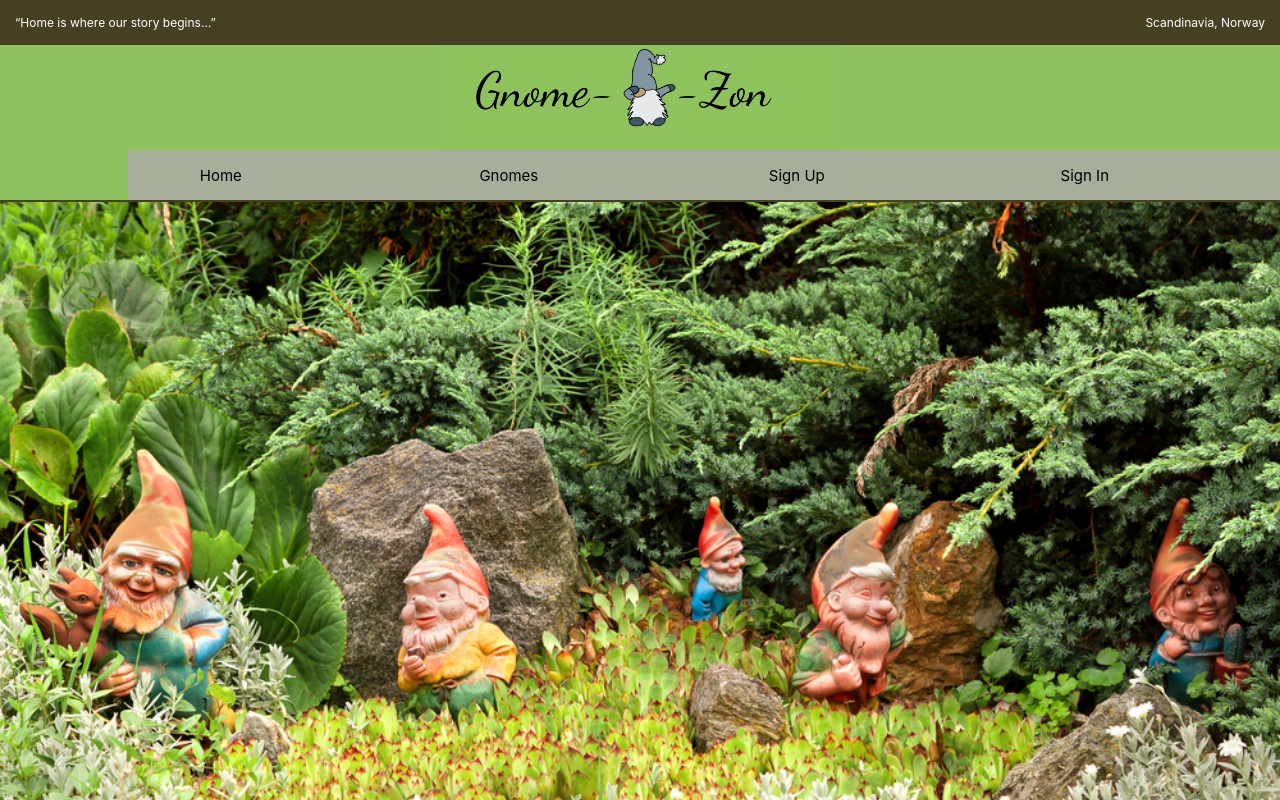
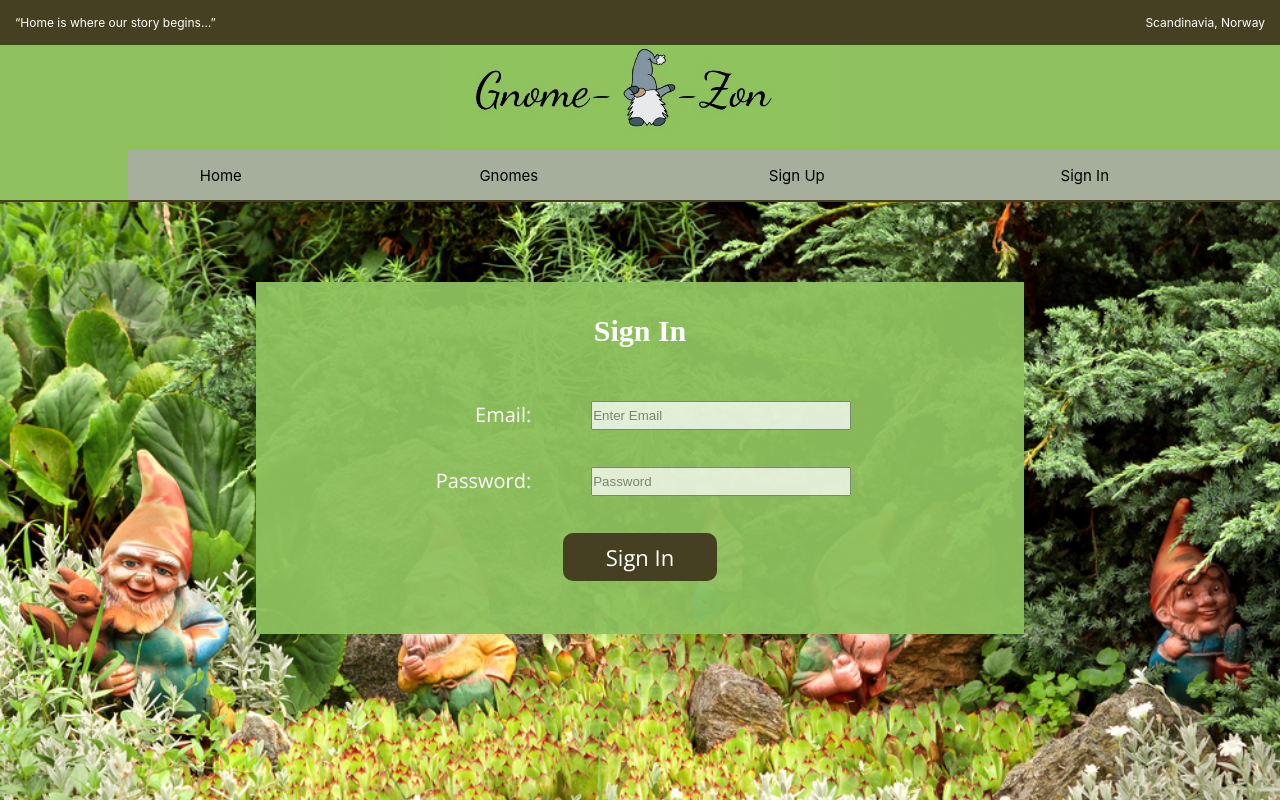
Before and after one commit to jubranNassar/Gnome-A-zon, a React (Create React App) app in the folder client/: page /sign-in in a window 1280 px wide. Shown: the top 800 px of the page. Built offline with nearby package versions, Linux system fonts and the light colour scheme; a web font is replaced by a local one.

Commit message:
fix sign in bug

```diff
--- a/client/src/screens/SignIn/SignIn.css
+++ b/client/src/screens/SignIn/SignIn.css
@@ -29,7 +29,7 @@
   font-family: 'Open Sans', sans-serif;
   padding: 2vh 0;
 
-  animation: fadeInAnimation ease 500s;
+  animation: fadeInAnimation ease 500ms;
   animation-iteration-count: 1;
   animation-fill-mode: forwards;
 }
```
